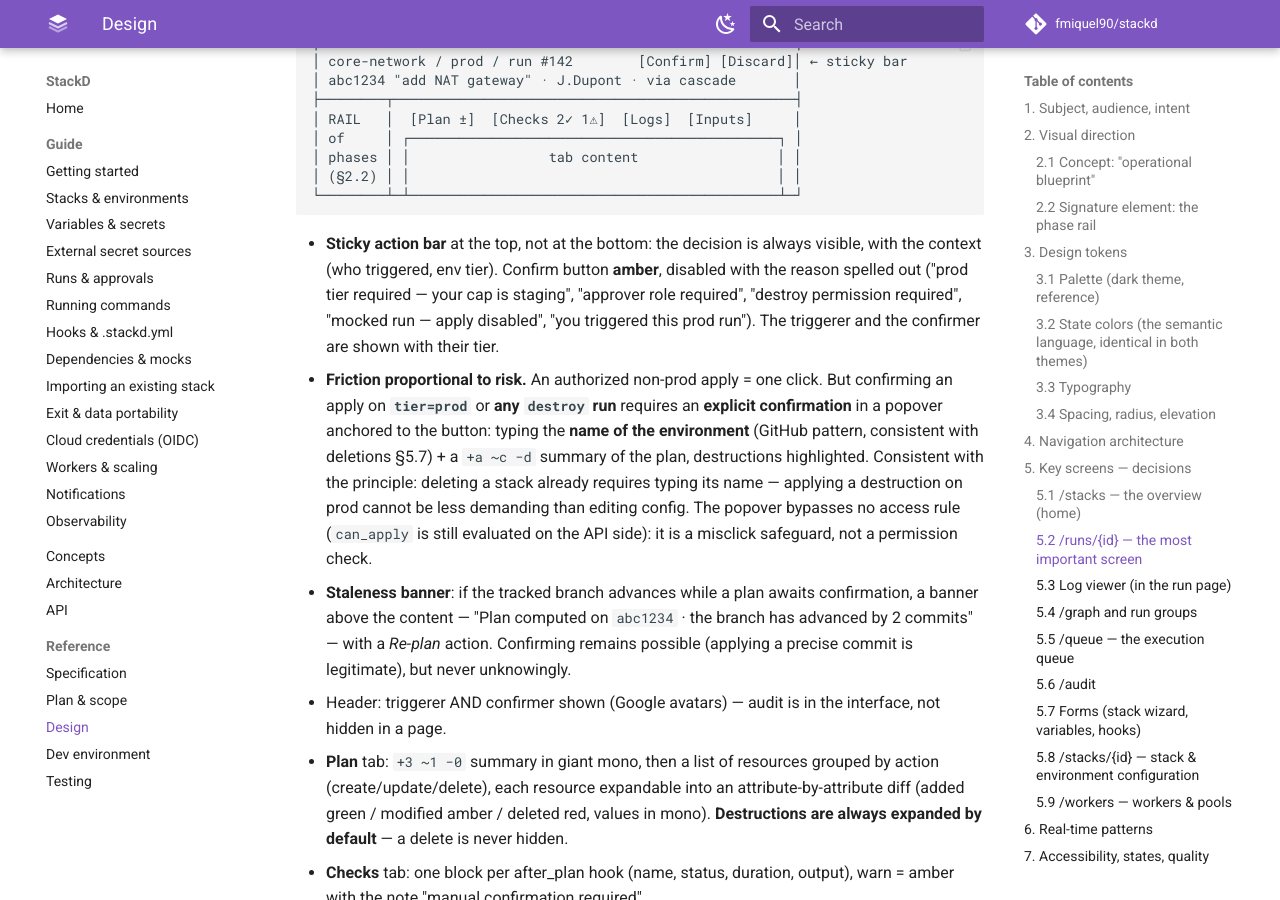
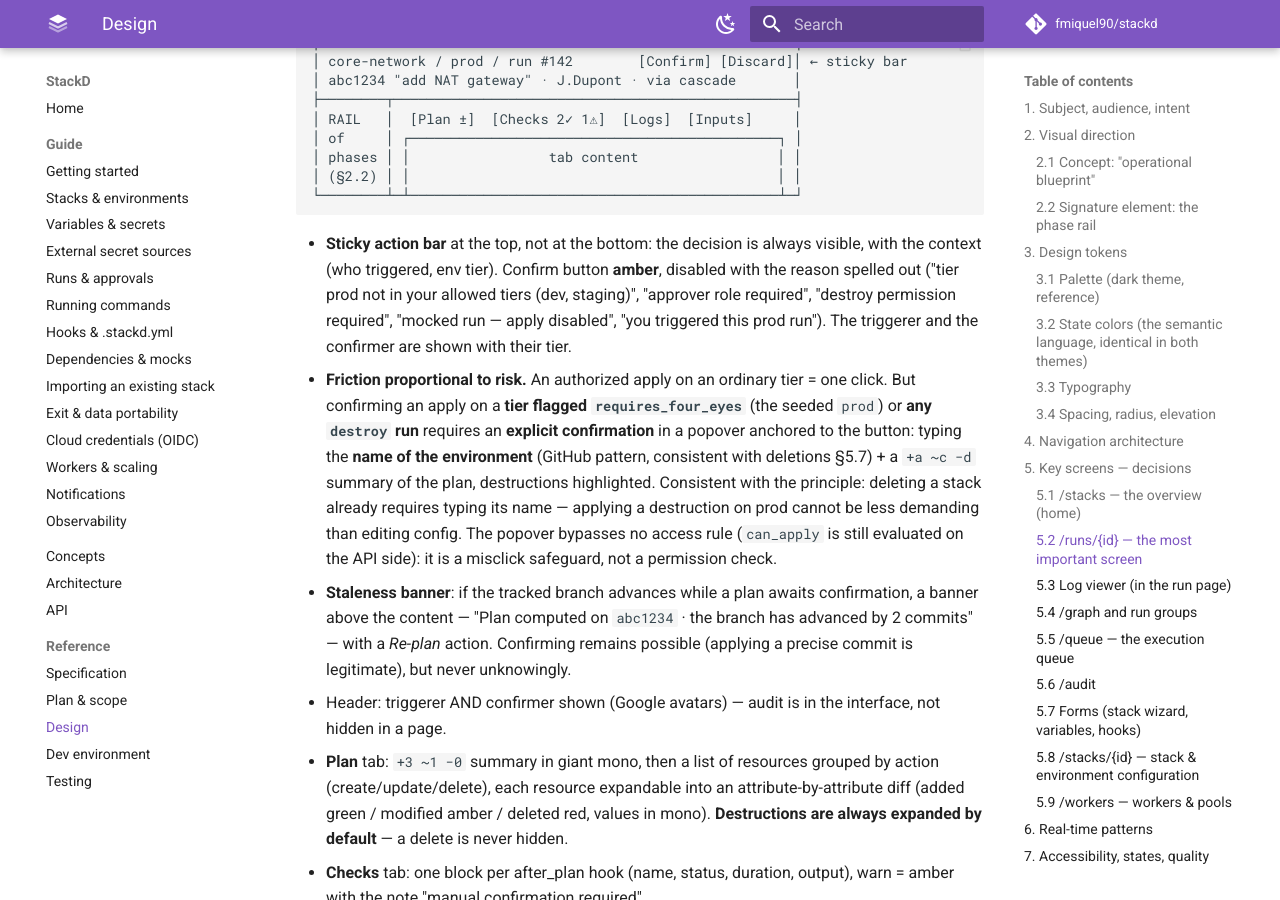
Before and after one commit to fmiquel90/stackd, an MkDocs documentation site: the page built from docs/DESIGN.md, in a window 1280 px wide and 900 px high, scrolled down 5161 px. Built offline with MkDocs 1.6.1 and Material for MkDocs 9.7.7, drawn with Linux system fonts in a browser that asks for light colours; comment, search, counter and statistics services are not loaded; some of the changed text lies outside the part shown.

Commit message:
docs: align DESIGN friction rules with the tier flag, fix a layer count
DESIGN: the typed confirmation follows the tier's requires_four_eyes
flag (as RunPage does), and the refusal example uses the set-based
message. SPECS §15.2: refer to the layered resolution, not 5 layers.

Co-Authored-By: Claude Opus 5.5 <noreply@anthropic.com>
Claude-Session: https://claude.ai/code/session_01GnPDxipMbvu5Jz99ykzK9t

````diff
--- a/docs/DESIGN.md
+++ b/docs/DESIGN.md
@@ -134,8 +134,8 @@ Absolute rule: these colors serve **only** state semantics. Never decorative blu
 └────────┴─┴─────────────────────────────────────────────┴─┘
 ```
 
-- **Sticky action bar** at the top, not at the bottom: the decision is always visible, with the context (who triggered, env tier). Confirm button **amber**, disabled with the reason spelled out ("prod tier required — your cap is staging", "approver role required", "destroy permission required", "mocked run — apply disabled", "you triggered this prod run"). The triggerer and the confirmer are shown with their tier.
-- **Friction proportional to risk.** An authorized non-prod apply = one click. But confirming an apply on **`tier=prod`** or **any `destroy` run** requires an **explicit confirmation** in a popover anchored to the button: typing the **name of the environment** (GitHub pattern, consistent with deletions §5.7) + a `+a ~c −d` summary of the plan, destructions highlighted. Consistent with the principle: deleting a stack already requires typing its name — applying a destruction on prod cannot be less demanding than editing config. The popover bypasses no access rule (`can_apply` is still evaluated on the API side): it is a misclick safeguard, not a permission check.
+- **Sticky action bar** at the top, not at the bottom: the decision is always visible, with the context (who triggered, env tier). Confirm button **amber**, disabled with the reason spelled out ("tier prod not in your allowed tiers (dev, staging)", "approver role required", "destroy permission required", "mocked run — apply disabled", "you triggered this prod run"). The triggerer and the confirmer are shown with their tier.
+- **Friction proportional to risk.** An authorized apply on an ordinary tier = one click. But confirming an apply on a **tier flagged `requires_four_eyes`** (the seeded `prod`) or **any `destroy` run** requires an **explicit confirmation** in a popover anchored to the button: typing the **name of the environment** (GitHub pattern, consistent with deletions §5.7) + a `+a ~c −d` summary of the plan, destructions highlighted. Consistent with the principle: deleting a stack already requires typing its name — applying a destruction on prod cannot be less demanding than editing config. The popover bypasses no access rule (`can_apply` is still evaluated on the API side): it is a misclick safeguard, not a permission check.
 - **Staleness banner**: if the tracked branch advances while a plan awaits confirmation, a banner above the content — "Plan computed on `abc1234` · the branch has advanced by 2 commits" — with a *Re-plan* action. Confirming remains possible (applying a precise commit is legitimate), but never unknowingly.
 - Header: triggerer AND confirmer shown (Google avatars) — audit is in the interface, not hidden in a page.
 - **Plan** tab: `+3 ~1 −0` summary in giant mono, then a list of resources grouped by action (create/update/delete), each resource expandable into an attribute-by-attribute diff (added green / modified amber / deleted red, values in mono). **Destructions are always expanded by default** — a delete is never hidden.
@@ -241,7 +241,7 @@ The visual answer to "why isn't my run starting?".
 
 - Drop shadows, gradients, glassmorphism, decorative illustrations, emojis in the UI.
 - State colors used for anything other than state; brand violet used to carry state meaning; amber used outside its meaning ("needs a human": decision, `unconfirmed`, warn/review signals) — e.g. for log severity or technical telemetry.
-- An icon alone on a destructive action; confirmation without typing the name for deletions **and for any `tier=prod` or `destroy` apply** (§5.2).
+- An icon alone on a destructive action; confirmation without typing the name for deletions **and for any apply on a `requires_four_eyes` tier or any `destroy` apply** (§5.2).
 - Toasts for background events; unsolicited animations beyond the rail's pulse.
 - Hiding or collapsing a resource destruction in a plan.
 - Any system text (ID, SHA, value, duration) in the UI font: data is mono, always.
````
Also changed, not shown: docs/SPECS.md (+1 -1 lines).
